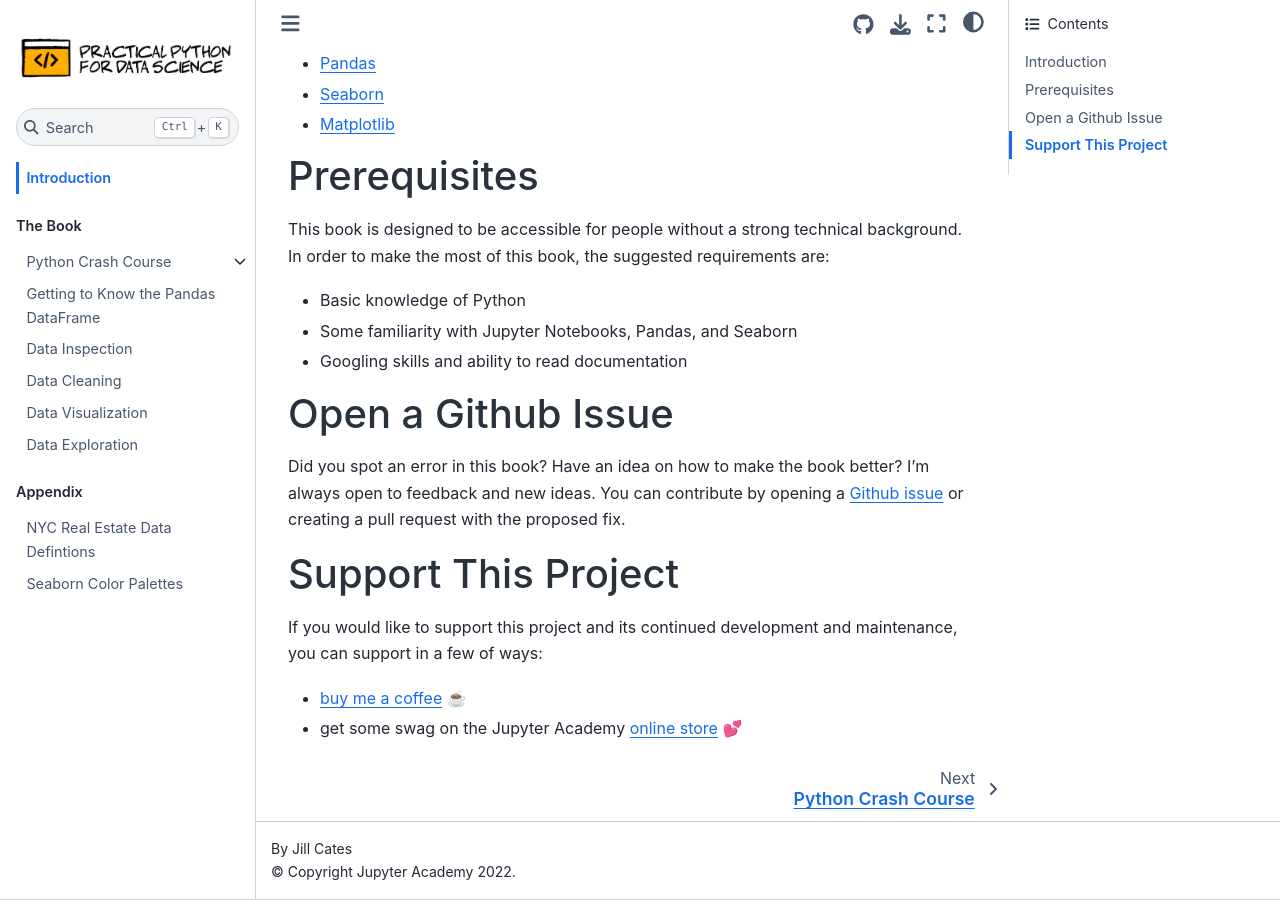
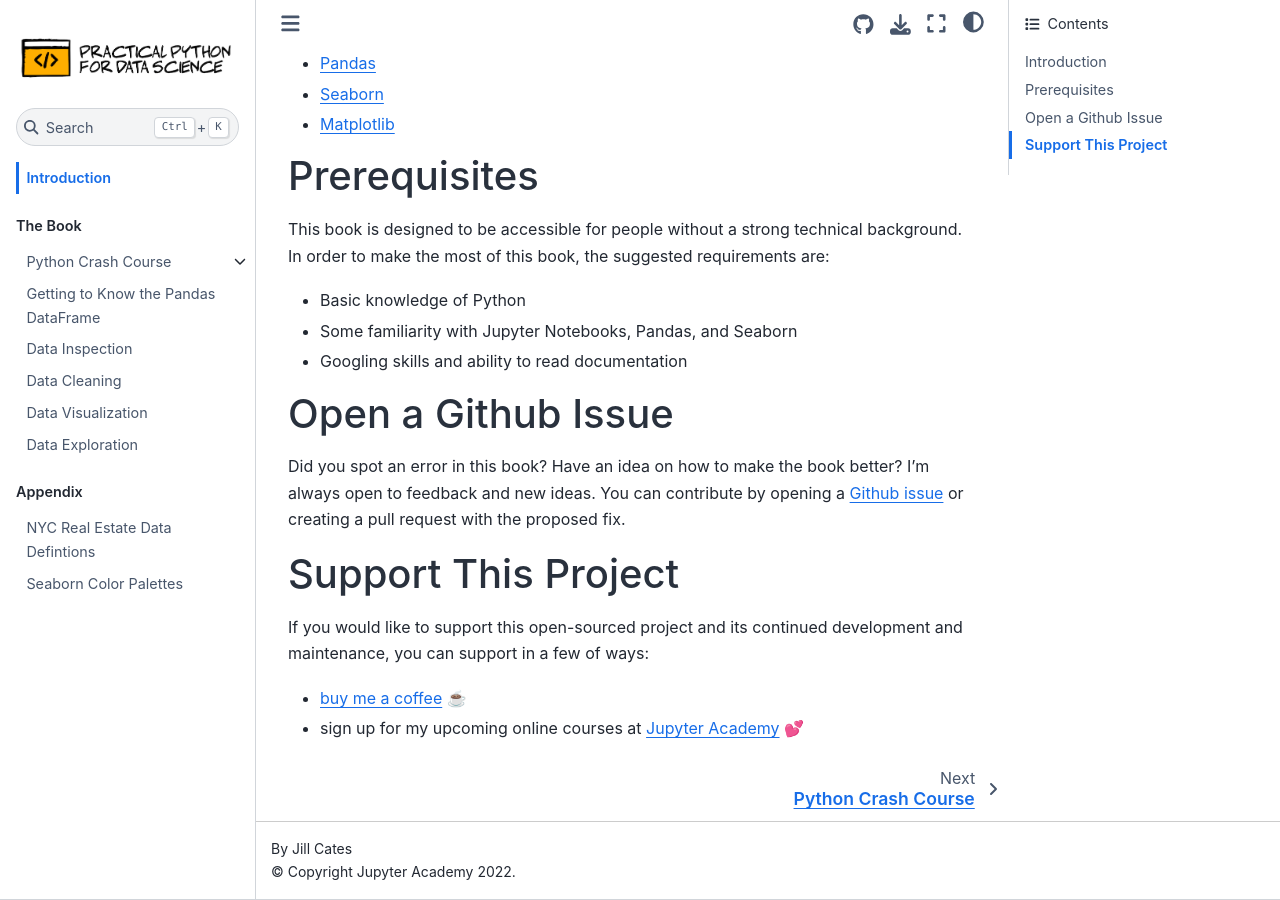
Before and after one commit to thehouseofdata/practical-python-for-data-science, a Jupyter Book: the page built from book/intro.md, in a window 1280 px wide and 900 px high, scrolled down 578 px. Built offline with Jupyter Book 1.0.4 settings and Sphinx 7.4.7 and the Sphinx Book theme 1.1.4, drawn with Linux system fonts in a browser that asks for light colours.

```diff
--- a/book/_config.yml
+++ b/book/_config.yml
@@ -32,5 +32,5 @@ html:
   use_issues_button: true
   use_repository_button: true
   favicon: "https://practicalpython.s3.us-east-2.amazonaws.com/assets/favicon.ico"
-  extra_navbar: By <a href="https://www.jillcates.com/">Jill Cates</a>
+  extra_navbar: <a href="https://www.jillcates.com/">Jupyter Academy</a>
   google_analytics_id: UA-219614792-1
--- a/book/intro.md
+++ b/book/intro.md
@@ -29,7 +29,7 @@ Did you spot an error in this book? Have an idea on how to make the book better?
 
 # Support This Project
 
-If you would like to support this project and its continued development and maintenance, you can support in a few of ways:
+If you would like to support this open-sourced project and its continued development and maintenance, you can support in a few of ways:
 
 - [buy me a coffee](https://www.buymeacoffee.com/jupyteracademy) ☕
-- get some swag on the Jupyter Academy [online store](https://jupyteracademy.com/) 💕
+- sign up for my upcoming online courses at [Jupyter Academy](https://jupyteracademy.com/) 💕
```
Also changed, not shown: README.md (+14 -7 lines).
